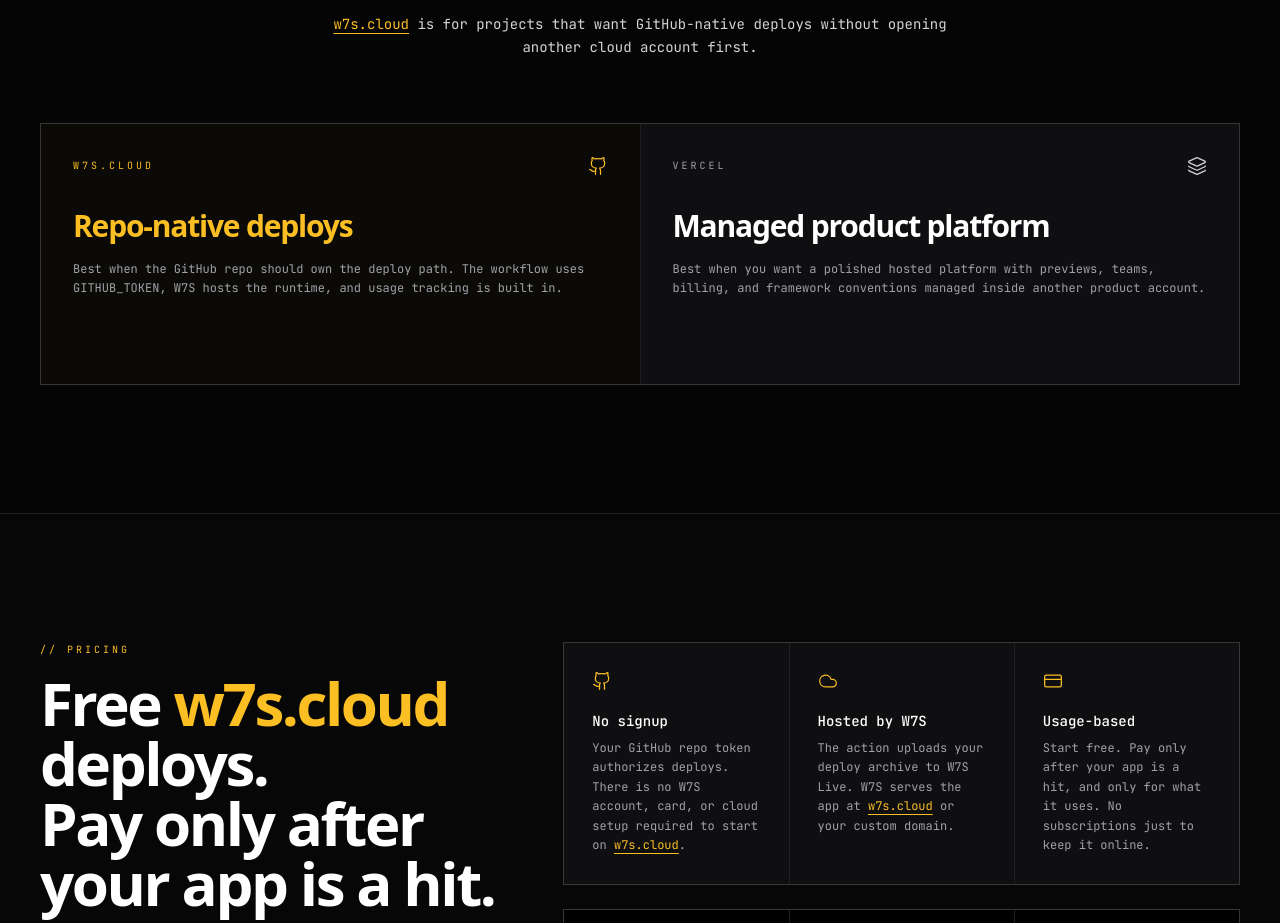
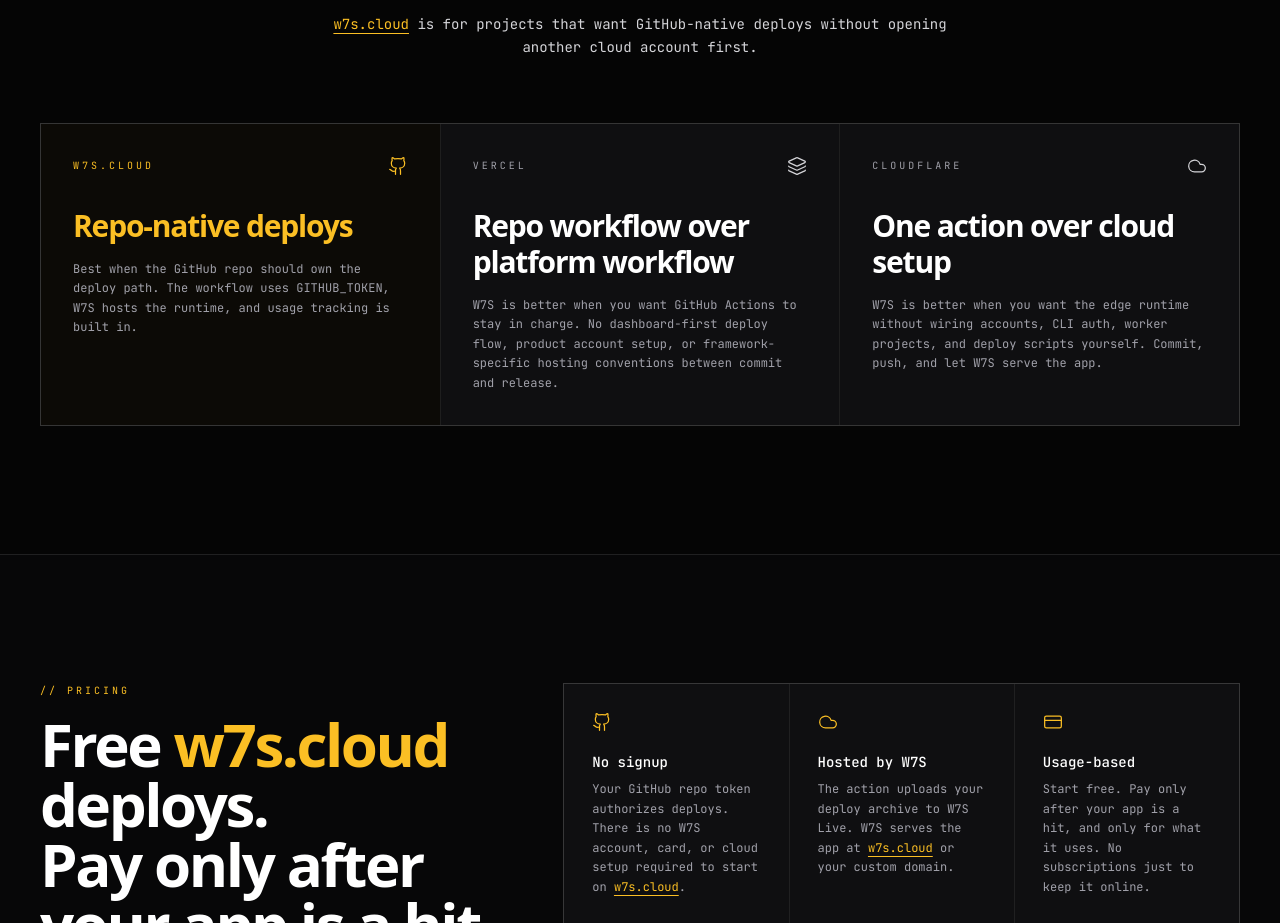
Before and after one commit to w7s-io/docs, a React (Create React App) app in the folder landing/: page / in a window 1280 px wide. Shown: the part 3180-4103 px from the top of the page. Built offline with nearby package versions, Linux system fonts and the light colour scheme; a web font is replaced by a local one.

Commit message:
Clarify W7S alternatives copy

```diff
--- a/landing/src/components/landing/Comparison.jsx
+++ b/landing/src/components/landing/Comparison.jsx
@@ -1,4 +1,5 @@
 import {
+  Cloud,
   Github,
   Layers3,
 } from "lucide-react";
@@ -17,8 +18,15 @@
     key: "vercel",
     icon: Layers3,
     eyebrow: "Vercel",
-    title: "Managed product platform",
-    desc: "Best when you want a polished hosted platform with previews, teams, billing, and framework conventions managed inside another product account.",
+    title: "Repo workflow over platform workflow",
+    desc: "W7S is better when you want GitHub Actions to stay in charge. No dashboard-first deploy flow, product account setup, or framework-specific hosting conventions between commit and release.",
+  },
+  {
+    key: "cloudflare",
+    icon: Cloud,
+    eyebrow: "Cloudflare",
+    title: "One action over cloud setup",
+    desc: "W7S is better when you want the edge runtime without wiring accounts, CLI auth, worker projects, and deploy scripts yourself. Commit, push, and let W7S serve the app.",
   },
 ];
 
@@ -45,7 +53,7 @@
           </p>
         </div>
 
-        <div className="grid grid-cols-1 md:grid-cols-2 border border-white/10 bg-white/10 gap-px">
+        <div className="grid grid-cols-1 md:grid-cols-3 border border-white/10 bg-white/10 gap-px">
           {OPTIONS.map((option) => {
             const Icon = option.icon;
             const isPrimary = option.tone === "primary";
--- a/landing/src/components/landing/FAQ.jsx
+++ b/landing/src/components/landing/FAQ.jsx
@@ -60,9 +60,10 @@
     q: "How is this different from Vercel?",
     a: (
       <>
-        Vercel is a full hosted product platform with previews, teams, billing,
-        and framework conventions. <W7SCloudLink /> sits closer to the repo:
-        GitHub Actions deploys with the repo token, and W7S hosts the runtime.
+        <W7SCloudLink /> keeps deployment closer to the repo. GitHub Actions
+        builds with the repo token, the workflow becomes the control plane, and
+        W7S serves the runtime without requiring a separate dashboard, card, or
+        cloud setup.
       </>
     ),
   },
```
